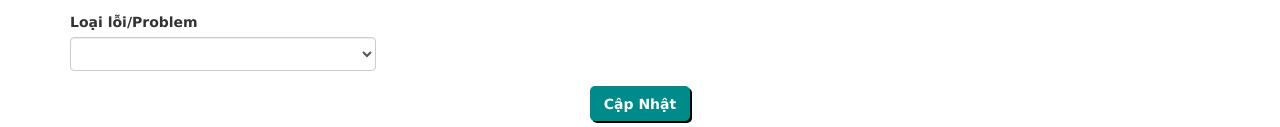
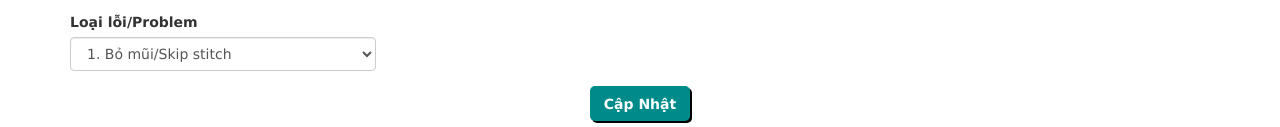
Before and after one commit to minhkhacld/downtime, a website: page index.html in a window 1280 px wide. Shown: the part 442-569 px from the top of the page. Drawn offline with nearby package versions, Linux system fonts and the light colour scheme; a web font is replaced by a local one.

Commit message:
selection change

```diff
--- a/index.html
+++ b/index.html
@@ -90,20 +90,18 @@
                 <div class="form-group">
                     <label for="">Loại lỗi/Problem</label>
                     <select class="form-control" name="Issue" id="">
-                        <option></option>
                         <option value="Bỏ mũi/Skip stitch">1. Bỏ mũi/Skip stitch</option>
-                        <option>2. Đức chỉ/Broken stitch</option>
-                        <option>3. Gãy kim/Broken needle</option>
-                        <option>4. Nhăn vải/Puckering</option>
-                        <option>5. Chỉnh bờ to nhỏ/Uneven seam</option>
-                        <option>6. Dán chân vịt/Fix presser foot</option>
-                        <option>7. Chỉnh giản rút/Shink, stretch</option>
-                        <option>8. Chỉnh thưa dầy chỉ/Thread tension</option>
-                        <option>9. Vệ sinh dầu/Oil cleanning</option>
-                        <option>10. Thay đổi thiết bị/Change parts</option>
-                        <option>11. Bể vải/Hole</option>
-                        <option>12. Dơ/Stain</option>
-
+                        <option value="Đức chỉ/Broken stitch">2. Đức chỉ/Broken stitch</option>
+                        <option value="Gãy kim/Broken needle">3. Gãy kim/Broken needle</option>
+                        <option value="Nhăn vải/Puckering">4. Nhăn vải/Puckering</option>
+                        <option value="Chỉnh bờ to nhỏ/Uneven seam">5. Chỉnh bờ to nhỏ/Uneven seam</option>
+                        <option value="Chỉnh giãn rút/Shink, Strech">6. Chỉnh giãn rút/Shink, Strech</option>
+                        <option value="Dán chân vịt/Fix presser foot">7. Dán chân vịt/Fix presser foot</option>
+                        <option value="Chỉnh thưa dầy chỉ/Thread tension">8. Chỉnh thưa dầy chỉ/Thread tension</option>
+                        <option value="Vệ sinh dầu/Oil cleanning">9. Vệ sinh dầu/Oil cleanning</option>
+                        <option value="Thay đổi thiết bị/Change parts">10. Thay đổi thiết bị/Change parts</option>
+                        <option value="Bể vải/Hole">11. Bể vải/Hole</option>
+                        <option value="Dơ/Stain">12. Dơ/Stain</option>
                     </select>
                 </div>
             </div>
```
